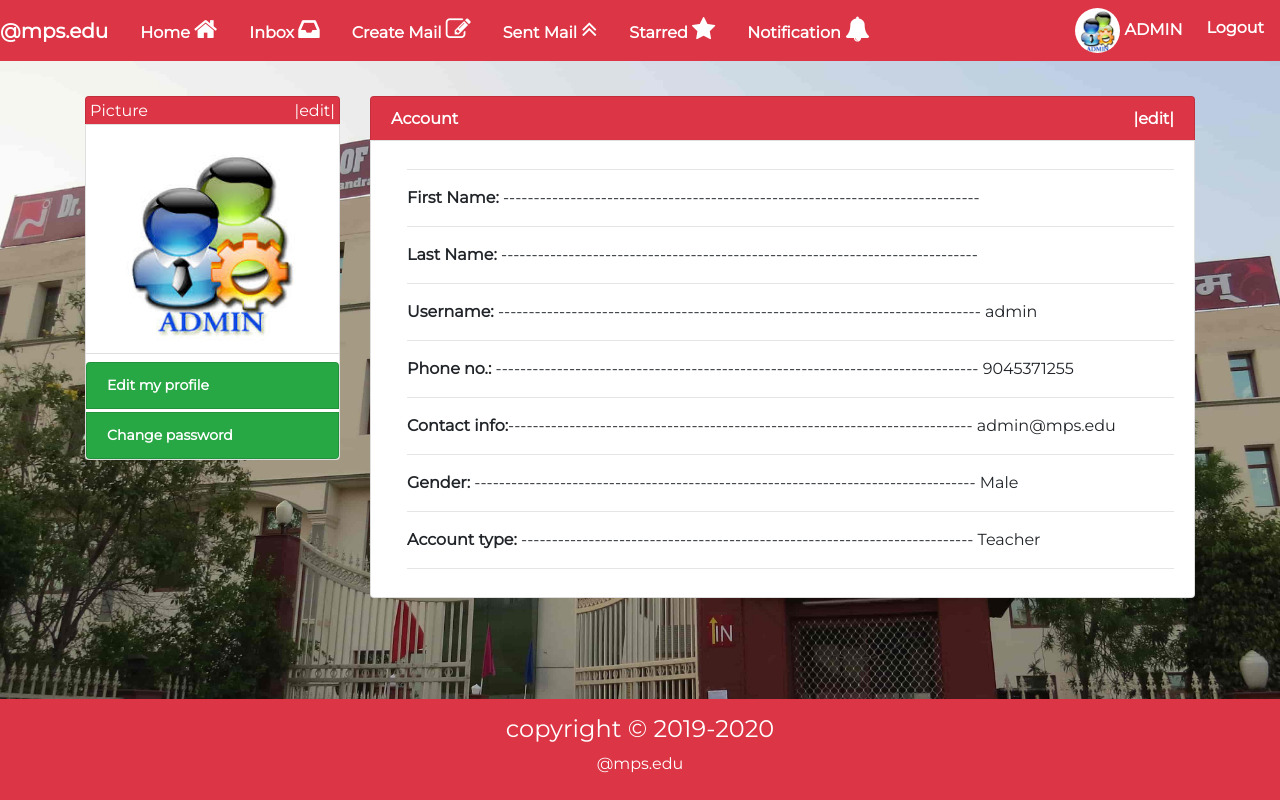
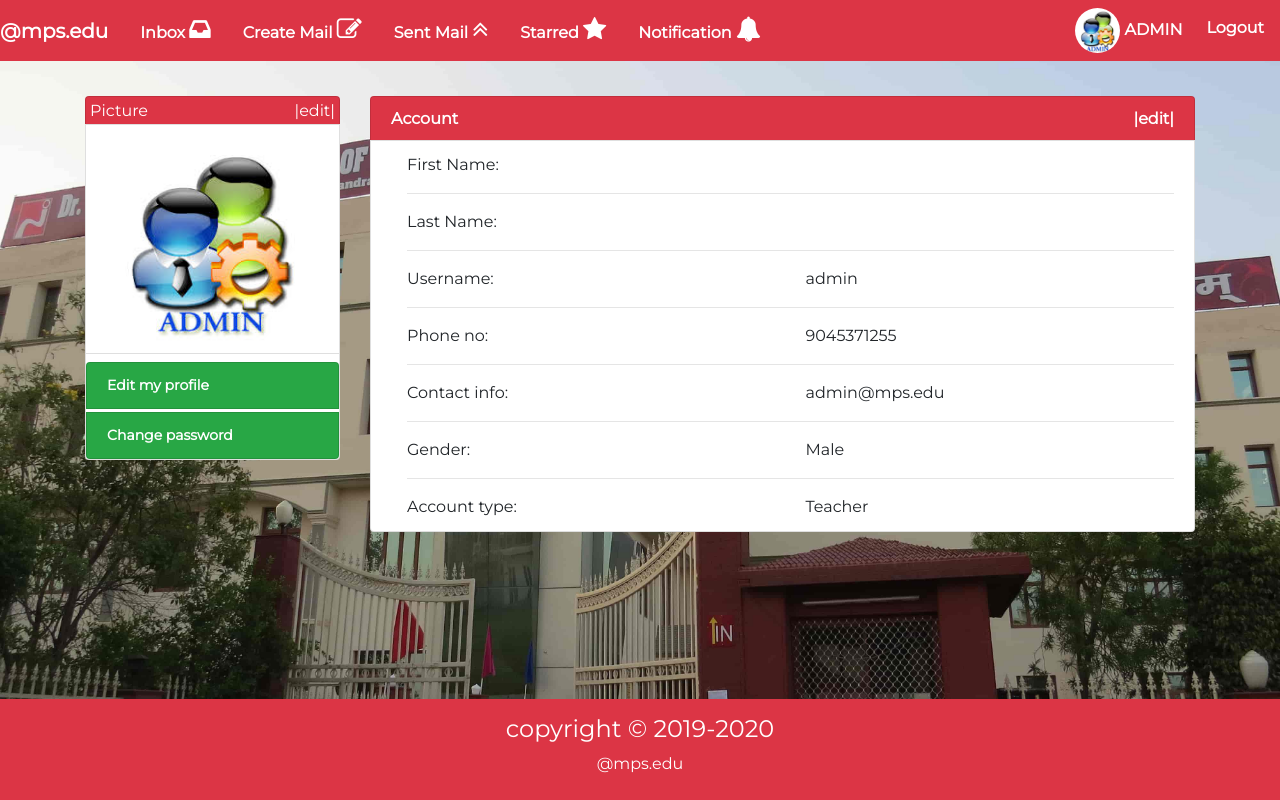
Before and after one commit to kamar-1000/mps-mail_system, a Django app: page /account/profile/ in a window 1280 px wide. Run offline with Django 3.2, Linux system fonts and the light colour scheme; a user stored in the database is signed in; data comes from the database, SQL or seed files in the repository; both versions use the stored data as it was after the commit; some libraries are stand-ins or nearby versions.

Commit message:
profile page change

```diff
--- a/mpsmail/account/templates/account/profile.html
+++ b/mpsmail/account/templates/account/profile.html
@@ -14,13 +14,13 @@
 		<h6 class="list-group-item bg-danger text-white font-weight-bolder"> Account <span class="float-right" id="pic_upload"><a href="/account/edit_profile" class="text-white">|edit|</a></span></h6>
 	<div class="list-group-item ">
 		<div class="ml-3">
-		<hr><p class=""><b>First Name:</b> ------------------------------------------------------------------------------ <span class="">{{profile.user.first_name|title}}</span></p><hr>
-		<p><b>Last Name:</b> ------------------------------------------------------------------------------ <span class="">{{profile.user.last_name|title}}</span></p><hr>
-		<p><b>Username:</b> ------------------------------------------------------------------------------- <span class="">{{profile.user.username}}</span></p><hr>
-		<p><b>Phone no.:</b> ------------------------------------------------------------------------------- <span class="">{{profile.tel}}</span></p><hr>
-		<p><b>Contact info:</b>---------------------------------------------------------------------------- <span class="">{{profile.user.email}}</span></p><hr>
-		<p><b>Gender:</b> ---------------------------------------------------------------------------------- <span class="">{{profile.gender}}</span></p><hr>
-		<p><b>Account type:</b> -------------------------------------------------------------------------- <span class="">{{profile.type}}</span></p><hr>
+		    <div class="row"><div class="col-sm-6 col-md-6 col-lg-6 col-xl-6 col-6">First Name:</div><div class="col-sm-6 col-md-6 col-lg-6 col-xl-6 col-6">{{profile.user.first_name|title}}</div></div><hr>
+		    <div class="row"><div class="col-sm-6 col-md-6 col-lg-6 col-xl-6 col-6">Last Name:</div><div class="col-sm-6 col-md-6 col-lg-6 col-xl-6 col-6">{{profile.user.last_name|title}}</div></div><hr>
+		    <div class="row"><div class="col-sm-6 col-md-6 col-lg-6 col-xl-6 col-6">Username:</div><div class="col-sm-6 col-md-6 col-lg-6 col-xl-6 col-6">{{profile.user.username}}</div></div><hr>
+		    <div class="row"><div class="col-sm-6 col-md-6 col-lg-6 col-xl-6 col-6">Phone no:</div><div class="col-sm-6 col-md-6 col-lg-6 col-xl-6 col-6">{{profile.tel}}</div></div><hr>
+		    <div class="row"><div class="col-sm-6 col-md-6 col-lg-6 col-xl-6 col-6">Contact info:</div><div class="col-sm-6 col-md-6 col-lg-6 col-xl-6 col-6">{{profile.user.email}}</div></div><hr>
+		    <div class="row"><div class="col-sm-6 col-md-6 col-lg-6 col-xl-6 col-6">Gender:</div><div class="col-sm-6 col-md-6 col-lg-6 col-xl-6 col-6">{{profile.gender}}</div></div><hr>
+            <div class="row"><div class="col-sm-6 col-md-6 col-lg-6 col-xl-6 col-6">Account type:</div><div class="col-sm-6 col-md-6 col-lg-6 col-xl-6 col-6">{{profile.type}}</div></div>
 	</div>
 	</div>
 		</div>
--- a/mpsmail/account/templates/account/signup.html
+++ b/mpsmail/account/templates/account/signup.html
@@ -62,7 +62,7 @@ It allows a user to transfer text and data like picture, video, mp3, etc.</h4>
 {%endfor%}
 <div class="form-group">
 <label for="pwd">Password:</label>
-<input type="Password" name="pwd" class="form-control" placeholder="Enter your new Password">
+<input type="Password" name="pwd" class="form-control" placeholder="Enter your new Password" required="true">
 </div>
 <button type="submit" class="btn btn-success font-weight-bolder px-4">Sign up</button>
 </form>
--- a/mpsmail/account/views.py
+++ b/mpsmail/account/views.py
@@ -118,7 +118,7 @@ def login(req):
 			user=auth.authenticate(username=form.cleaned_data['email'].lower(),password=form.cleaned_data['password'])
 			if user is not None:
 				auth.login(req,user)
-				return redirect('/home')
+				return redirect('/home/inbox')
 			else:messages.error(req,"Incorrect email ID or password")
 	return render(req,'account/login.html',{'form':form})
 
--- a/mpsmail/mail/templates/mail/basic.html
+++ b/mpsmail/mail/templates/mail/basic.html
@@ -89,7 +89,6 @@ font-size:14px;
 	<div id="mynav" class="collapse navbar-collapse">
 	    	{%if user.is_authenticated%}
 <ul class="navbar-nav navbar-link-style font-weight-bolder text-center">
-	<li class="nav-item"><a href="/home" class="nav-link p-3">Home <i class="fa fa-home font-awesome-notification"></i></a></li>
 		<li class="nav-item p-0"><a href="/home/inbox" class="nav-link p-3">Inbox <i class="fa fa-inbox font-awesome-notification"></i></a></li>
 	<li class="nav-item"><a href="/home/create" class="nav-link p-3">Create Mail <i class="fa fa-edit font-awesome-notification"></i></a></li>
 	<li class="nav-item"><a href="/home/sentmail" class="nav-link p-3">Sent Mail <i class="fa fa-angle-double-up font-awesome-notification"></i></a></li>
--- a/mpsmail/mail/templates/mail/home.html
+++ b/mpsmail/mail/templates/mail/home.html
@@ -17,7 +17,7 @@
 .home-img-size{
     background-repeat:no-repeat;
     background-size:cover;
-    height: 600px;
+    height: 700px;
 }
 .fixed{
 position:relative;
--- a/mpsmail/mail/views.py
+++ b/mpsmail/mail/views.py
@@ -10,7 +10,7 @@ from django.core import serializers
 # Create your views here.
 def home(req):
     if req.user.is_authenticated:
-        return render(req,"mail/index.html")
+        return redirect("/home/inbox")
     return render(req,"mail/home.html")
 def about(req):
     return render(req,"mail/about.html")
```
Also changed, not shown: mpsmail/db.sqlite3, mpsmail/media/attach_data/1570368528878-330667766.jpg (added), mpsmail/media/attach_data/1570368528878-330667766_K35quUi.jpg (added), mpsmail/media/attach_data/20190829_190042.jpg (added), mpsmail/media/profile/profile_pic/1.jpg (added), mpsmail/media/profile/profile_pic/Tulips.jpg (added), 8 other files.
